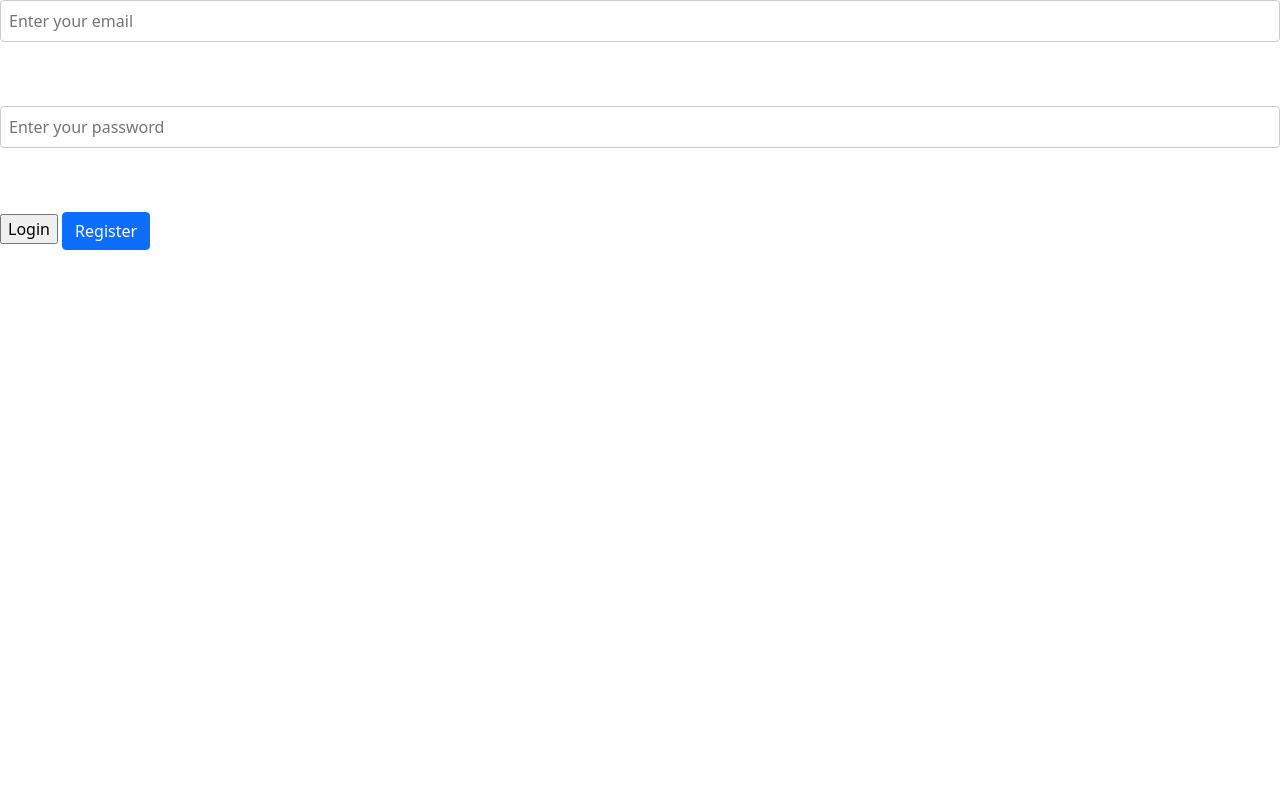
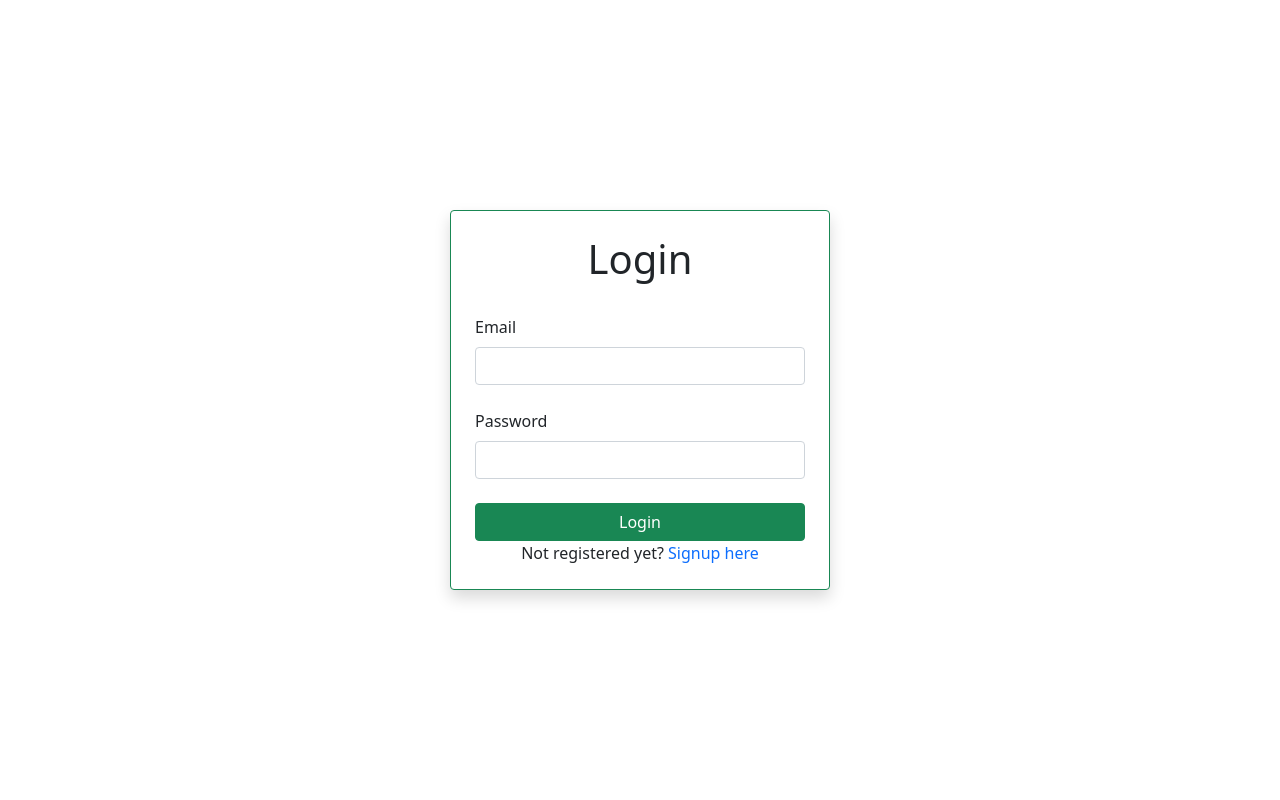
Before and after one commit to nonnnz/pizza-database-project, a PHP site: page /pages/login.php in a window 1280 px wide. Run offline with PHP 8.4, Linux system fonts and the light colour scheme.

Commit message:
Updated frontend loginpage

```diff
--- a/pages/login.php
+++ b/pages/login.php
@@ -12,7 +12,7 @@ if (isset($_SESSION['email'])) {
 
 require_once "../components/connect.php";
 
-if(isset($_POST['submit'])) {
+if (isset($_POST['submit'])) {
   $email = $_POST['email'];
   $password = $_POST['password'];
 
@@ -27,11 +27,11 @@ if(isset($_POST['submit'])) {
   $stne = $pdo->prepare("SELECT * FROM `customer` WHERE cus_email = ?");
   $stne->execute([$email]);
   $row = $stne->fetch(PDO::FETCH_ASSOC);
-  if($row){
+  if ($row) {
     $_SESSION['fname'] = $row['cus_fname'];
   }
 
-  if($row_count == 1) {
+  if ($row_count == 1) {
     $_SESSION['email'] = $email;
     header("Location: home.php");
   } else {
@@ -43,11 +43,11 @@ if(isset($_POST['submit'])) {
 
     $row_count = $stmt->rowCount();
 
-    if($row_count == 1) {
+    if ($row_count == 1) {
       $stne = $pdo->prepare("SELECT * FROM `employee` WHERE emp_email = ?");
       $stne->execute([$email]);
       $row = $stne->fetch(PDO::FETCH_ASSOC);
-      if($row){
+      if ($row) {
         $_SESSION['fname'] = $row['emp_name'];
       }
 
@@ -56,7 +56,6 @@ if(isset($_POST['submit'])) {
     } else {
       echo "Invalid login credentials";
     }
-
   }
 }
 ?>
@@ -64,7 +63,9 @@ if(isset($_POST['submit'])) {
 <!DOCTYPE html>
 <html>
 <html lang="en">
+
 <head>
+
   <meta charset="UTF-8">
   <meta http-equiv="X-UA-Compatible" content="IE=edge">
   <meta name="viewport" content="width=device-width, initial-scale=1.0">
@@ -72,15 +73,33 @@ if(isset($_POST['submit'])) {
 
 
   <!-- custom css file link  -->
-  <link rel="stylesheet" type="text/css" href="../css/style.css">
-	<link href="https://cdn.jsdelivr.net/npm/bootstrap@5.0.2/dist/css/bootstrap.min.css" rel="stylesheet" integrity="sha384-EVSTQN3/azprG1Anm3QDgpJLIm9Nao0Yz1ztcQTwFspd3yD65VohhpuuCOmLASjC" crossorigin="anonymous"></head>
+  <link rel="stylesheet" type="text/css" href="../css/login_style.css">
+  <link href="https://cdn.jsdelivr.net/npm/bootstrap@5.0.2/dist/css/bootstrap.min.css" rel="stylesheet" integrity="sha384-EVSTQN3/azprG1Anm3QDgpJLIm9Nao0Yz1ztcQTwFspd3yD65VohhpuuCOmLASjC" crossorigin="anonymous">
 </head>
+
 <body>
-    <form method="post" action="">
-      <input type="email" name="email" required placeholder="Enter your email"><br><br>
-      <input type="password" name="password" required placeholder="Enter your password"><br><br>
-      <input type="submit" name="submit" value="Login">
-      <a href="signup.php" class="btn btn-primary">Register</a>
-    </form>
-  </body>
+    <div class="container">
+        <div class="row vh-100 align-items-center justify-content-center">
+            <div class="col-sm-8 col-md-6 col-lg-4 bg-white rounded border border-success  p-4 shadow">
+                <div class="row justify-content-center mb-4">
+                    <h1 class="heading text-center">Login</h1>
+                </div>
+                <form>
+                    <div class="mb-4">
+                        <label for="email" class="form-label">Email </label>
+                        <input type="email" class="form-control" id="email" aria-describedby="emailHelp">
+                    </div>
+                    <div class="mb-4">
+                        <label for="password" class="form-label">Password</label>
+                        <input type="password" class="form-control" id="password" aria-describedby="emailHelp">
+                    </div>
+                    <button type="submit" class="btn btn-success w-100">Login</button>
+                </form>
+                <p class = "mb-0 text-center">Not registered yet? <a href="signup.php" class="text-decoration-none">Signup here</a></p>
+            </div>
+        </div>
+    </div>
+
+</body>
+
 </html>
```
